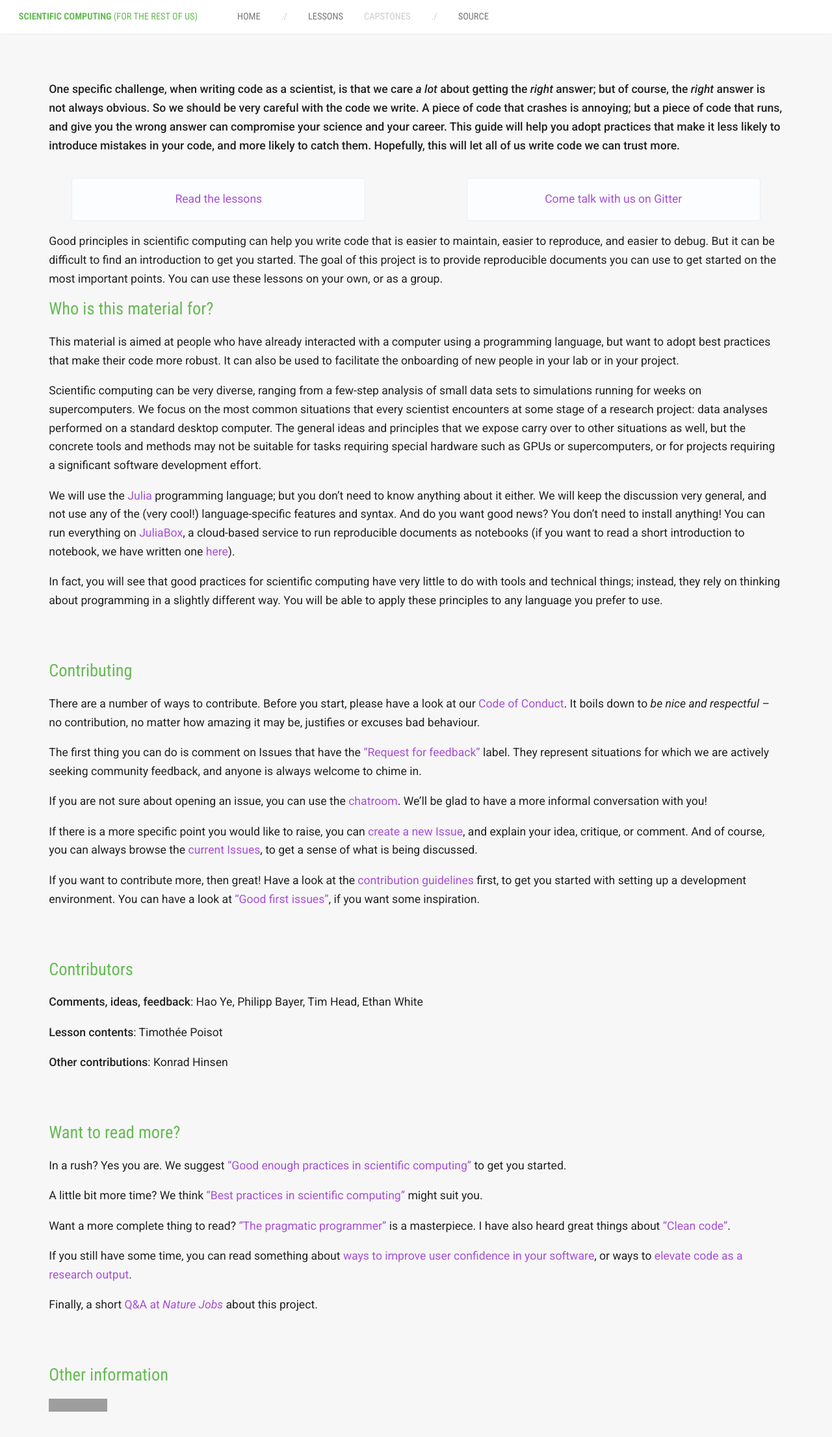
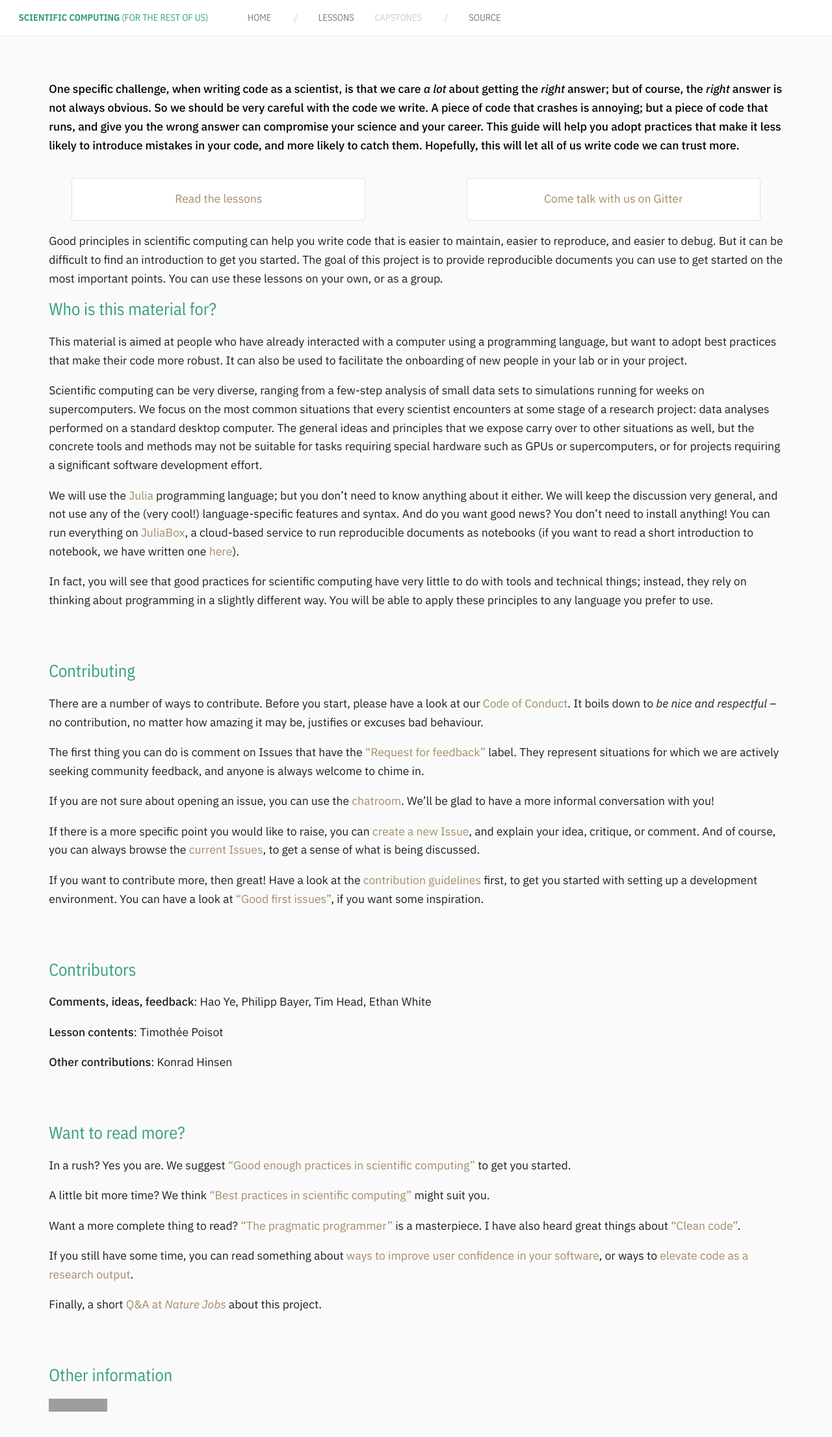
Before and after one commit to tpoisot/ScientificComputingForTheRestOfUs, a Jekyll site: the page built from index.md, in a window 1280 px wide. Shown: the top 2212 px of the page at 65% size. Built offline with Jekyll 4.4.1, drawn with Linux system fonts in a browser that asks for light colours; grey boxes are pictures that could not be loaded.

Commit message:
cleanup scss files

```diff
--- a/_config.yml
+++ b/_config.yml
@@ -1,8 +1,15 @@
 title: Scientific computing
 subtitle: (for the rest of us)
 permalink: pretty
-exclude: ["_lessons/*.Jmd"]
+exclude: ["*.Jmd"]
 markdown: kramdown
+
+sass:
+  style: :compressed
+  sass_dir: _scss
+
+palette: teal
+# Can be green blue and teal (and that's it for now)
 
 github: https://github.com/tpoisot/ScientificComputingForTheRestOfUs
 
--- /dev/null
+++ b/_scss/colors.scss
@@ -0,0 +1,20 @@
+$color-bg: rgb(250, 250, 250);
+$color-fg: rgb(30, 30, 30);
+
+html {
+  background-color: $color-bg;
+  color: $color-fg;
+}
+
+.lead {
+  color: darken($color-fg, 20%);
+}
+
+.topbar {
+  background-color: lighten($color-bg, 50%);
+}
+
+.callout, .card {
+  border: 1px solid darken($color-bg, 10%);
+  background-color: lighten($color-bg, 5%);
+}
--- /dev/null
+++ b/_scss/fonts.scss
@@ -0,0 +1,18 @@
+@import url('https://fonts.googleapis.com/css?family=IBM+Plex+Mono:400,400i,500,500i|IBM+Plex+Sans+Condensed:400,700|IBM+Plex+Sans:400,400i,500,500i');
+
+body, html {
+  font-family: "IBM Plex Sans", sans-serif;
+}
+
+.topbar, h1, h2, h3, h4, h5, h6 {
+  font-family: "IBM Plex Sans Condensed", "IBM Plex Sans", sans-serif;
+}
+
+
+pre, code {
+  font-family: "IBM Plex Mono", monospace;
+}
+
+b, strong {
+  font-weight: 500;
+}
--- /dev/null
+++ b/_scss/palette-teal.scss
@@ -0,0 +1,3 @@
+$color-highlights: rgb(55, 158, 130);
+$color-href: rgb(163, 141, 104);
+$color-code: rgb(71, 179, 172);
--- a/resources/css/style.scss
+++ b/resources/css/style.scss
@@ -1,23 +1,16 @@
 ---
 ---
 
-@import url('https://fonts.googleapis.com/css?family=Roboto+Condensed:400,400i,700|Roboto+Mono:400,400i,500,500i|Roboto:400,400i,500,500i');
+@import "fonts";
+@import "colors";
+@import "palette-{{site.palette}}";
 
 * {
   box-sizing: border-box;
 }
 
 body, html {
-  font-family: "Roboto";
   overflow-x: hidden;
-}
-
-b, strong {
-  font-weight: 500;
-}
-
-h1, h2, h3, h4, h5, h6, .topbar {
-  font-family: "Roboto Condensed";
 }
 
 h2 {
@@ -29,21 +22,17 @@ h2 {
 }
 
 .title, .subtitle, h1, h2, h3, h4, h5, h6 {
-  color: rgb(102, 186, 84);
+  color: $color-highlights;
 }
 
 .content {
   a {
-    color: rgb(168, 80, 215);
+    color: $color-href;
     text-decoration: none;
     &:hover {
-      color: rgb(165, 60, 222);
+      color: darken($color-href, 5%);
     }
   }
-}
-
-pre, code {
-  font-family: "Roboto Mono" !important;
 }
 
 pre {
@@ -58,7 +47,6 @@ pre {
 html, body {
   margin: 0 0;
   height: 100%;
-  background-color: #f7f7f7;
 }
 
 .topbar, .content {
@@ -71,7 +59,6 @@ html, body {
   margin-top: 4em;
   font-size: 1.1rem;
   line-height: 1.8rem;
-  color: #222;
   p {
     clear: both;
   }
@@ -89,7 +76,6 @@ html, body {
   top: 0;
   padding-top: 1.2em;
   padding-bottom: 1.2em;
-  background-color: white;
   text-transform: uppercase;
   .title {
     font-weight: 700;
@@ -112,8 +98,6 @@ html, body {
 
 .callout {
   border-radius: 4px;
-  border: 1px solid #eee;
-  background-color: #fcfdfe;
   padding: 1em;
 }
 
@@ -138,7 +122,7 @@ p.callout {
 }
 
 pre, code {
-  color: #e69f00;
+  color: $color-code;
 }
 
 pre {
@@ -193,8 +177,6 @@ pre {
 
 .card {
   border-radius: 4px;
-  border: 1px solid #eee;
-  background-color: #fcfdfe;
   padding: 2em 1em;
   width: 31%;
   margin: 1%;
```
